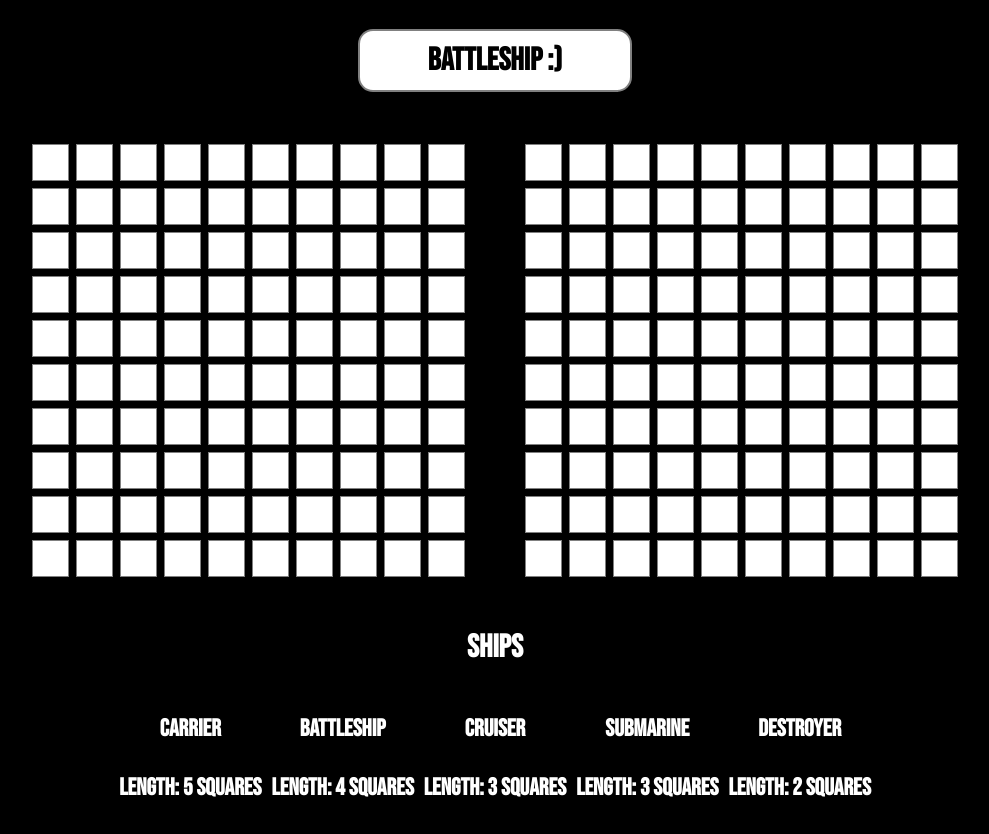
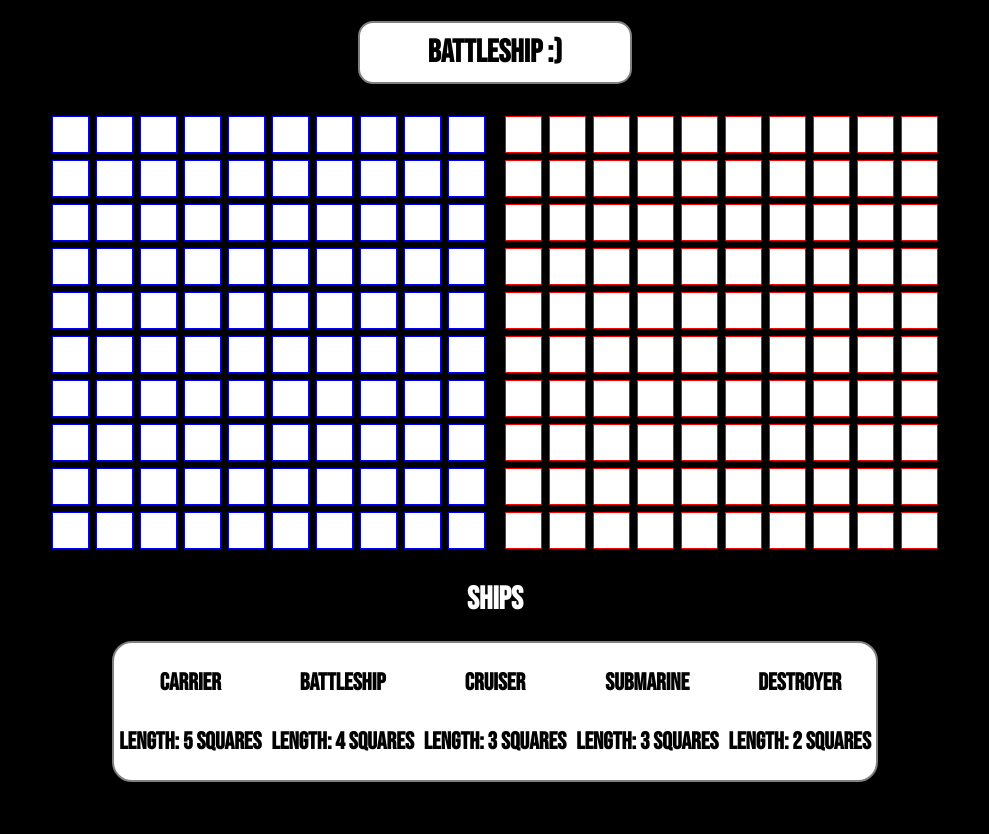
Before and after one commit to eyezek/Battleship, a website: page index.html in a window 1280 px wide. Shown: the whole page, without its empty margins (145-1134 px from the left). After the commit the page ends 800 px from the top, so only its background shows below. Drawn offline with Linux system fonts and the light colour scheme.

Commit message:
Update style.css

```diff
--- a/style.css
+++ b/style.css
@@ -2,6 +2,8 @@
 
 
 body {
+    padding: 0;
+    margin: 0;
     font-family: 'Bebas Neue', 'sans-serif';
     background-color: black;
     color: white;
@@ -33,24 +35,50 @@ body {
     grid-template-rows: repeat(10, 1fr);
     grid-column-gap: 7px;
     grid-row-gap: 7px;
-    padding: 30px;
+    padding: 10px;
+}
+
+.boardtext {
+    padding: 0;
+    margin: 0;
+    text-align: center;
+    width: 100%;
 }
 
 .playerSquares {
     background-color: white;
-    border: 1px solid gray;
+    border: 1px solid blue;
     width: 35px;
     height: 35px;
 }
 
+.playerSquares:hover {
+    filter: brightness(30%)
+}
+
 .computerSquares {
     background-color: white;
-    border: 1px solid gray;
+    border: 1px solid red;
     width: 35px;
     height: 35px;
 }
 
+.computerSquares:hover {
+    filter: brightness(30%)
+}
+
+#shipstext {
+    padding: 0;
+    margin-top: 0px;
+}
+
 #ships {
+    padding: 0;
+    margin-top: 0px;
+    background-color: white;
+    color: black;
+    border: 2px solid gray;
+    border-radius: 20px;
     display: flex;
     flex-direction: row;
 }
```
